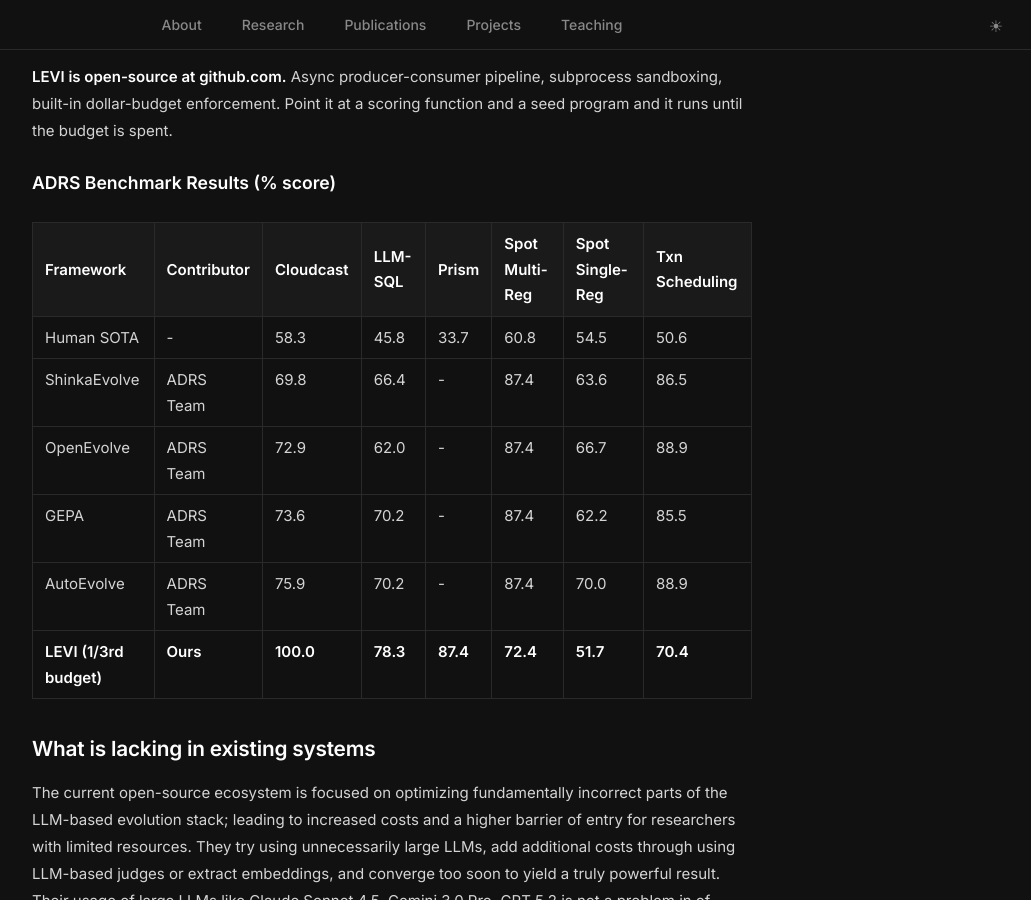
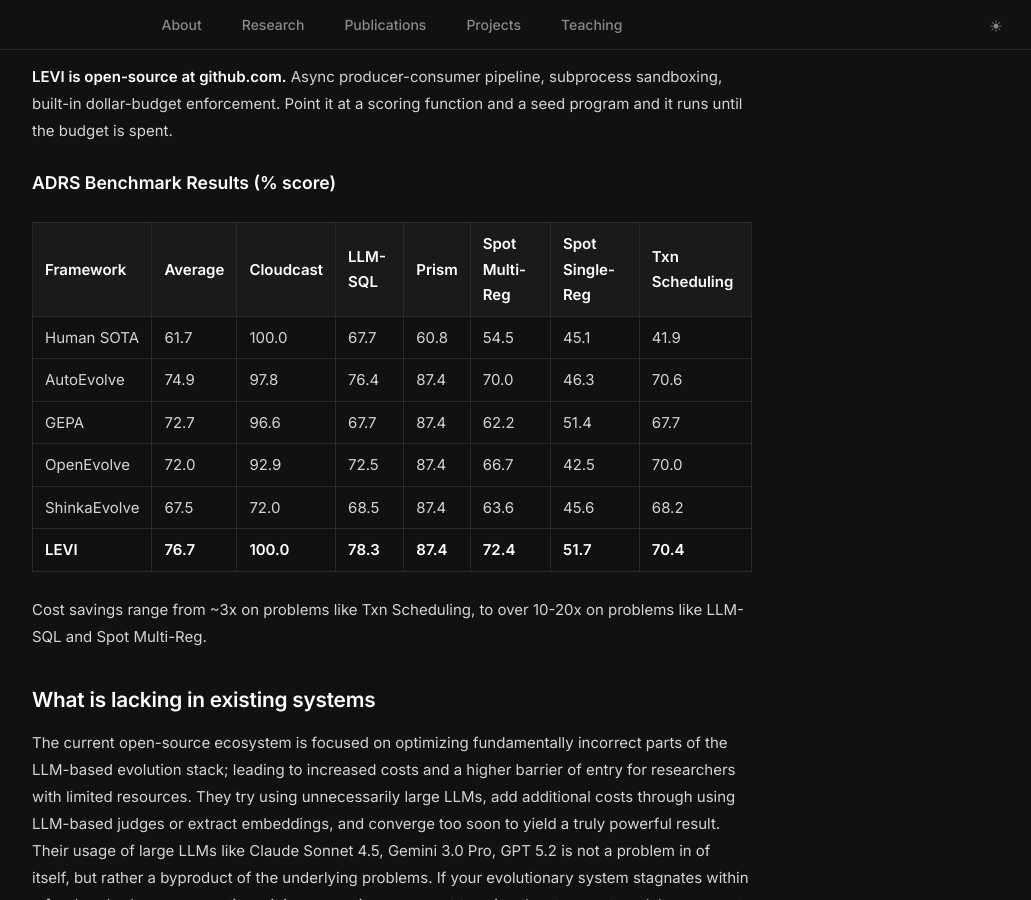
Before and after one commit to ttanv/ttanv.github.io, a Jekyll site: the page built from levi.md, in a window 1280 px wide and 900 px high, scrolled down 631 px. Shown: the whole window, without its empty margins (248-1279 px from the left). Built offline with Jekyll 4.4.1, drawn with Linux system fonts in a browser that asks for light colours.

Commit message:
Fix ADRS benchmark table with correct values

```diff
--- a/levi.md
+++ b/levi.md
@@ -17,14 +17,16 @@ With this setup we get ***better*** results than OpenEvolve, ShinkaEvolve, and G
 
 ### ADRS Benchmark Results (% score)
 
-| Framework | Contributor | Cloudcast | LLM-SQL | Prism | Spot Multi-Reg | Spot Single-Reg | Txn Scheduling |
+| Framework | Average | Cloudcast | LLM-SQL | Prism | Spot Multi-Reg | Spot Single-Reg | Txn Scheduling |
 |---|---|---|---|---|---|---|---|
-| Human SOTA | - | 58.3 | 45.8 | 33.7 | 60.8 | 54.5 | 50.6 |
-| ShinkaEvolve | ADRS Team | 69.8 | 66.4 | - | 87.4 | 63.6 | 86.5 |
-| OpenEvolve | ADRS Team | 72.9 | 62.0 | - | 87.4 | 66.7 | 88.9 |
-| GEPA | ADRS Team | 73.6 | 70.2 | - | 87.4 | 62.2 | 85.5 |
-| AutoEvolve | ADRS Team | 75.9 | 70.2 | - | 87.4 | 70.0 | 88.9 |
-| **LEVI (1/3rd budget)** | **Ours** | **100.0** | **78.3** | **87.4** | **72.4** | **51.7** | **70.4** |
+| Human SOTA | 61.7 | 100.0 | 67.7 | 60.8 | 54.5 | 45.1 | 41.9 |
+| AutoEvolve | 74.9 | 97.8 | 76.4 | 87.4 | 70.0 | 46.3 | 70.6 |
+| GEPA | 72.7 | 96.6 | 67.7 | 87.4 | 62.2 | 51.4 | 67.7 |
+| OpenEvolve | 72.0 | 92.9 | 72.5 | 87.4 | 66.7 | 42.5 | 70.0 |
+| ShinkaEvolve | 67.5 | 72.0 | 68.5 | 87.4 | 63.6 | 45.6 | 68.2 |
+| **LEVI** | **76.7** | **100.0** | **78.3** | **87.4** | **72.4** | **51.7** | **70.4** |
+
+Cost savings range from ~3x on problems like Txn Scheduling, to over 10-20x on problems like LLM-SQL and Spot Multi-Reg.
 
 ## What is lacking in existing systems
 
```
